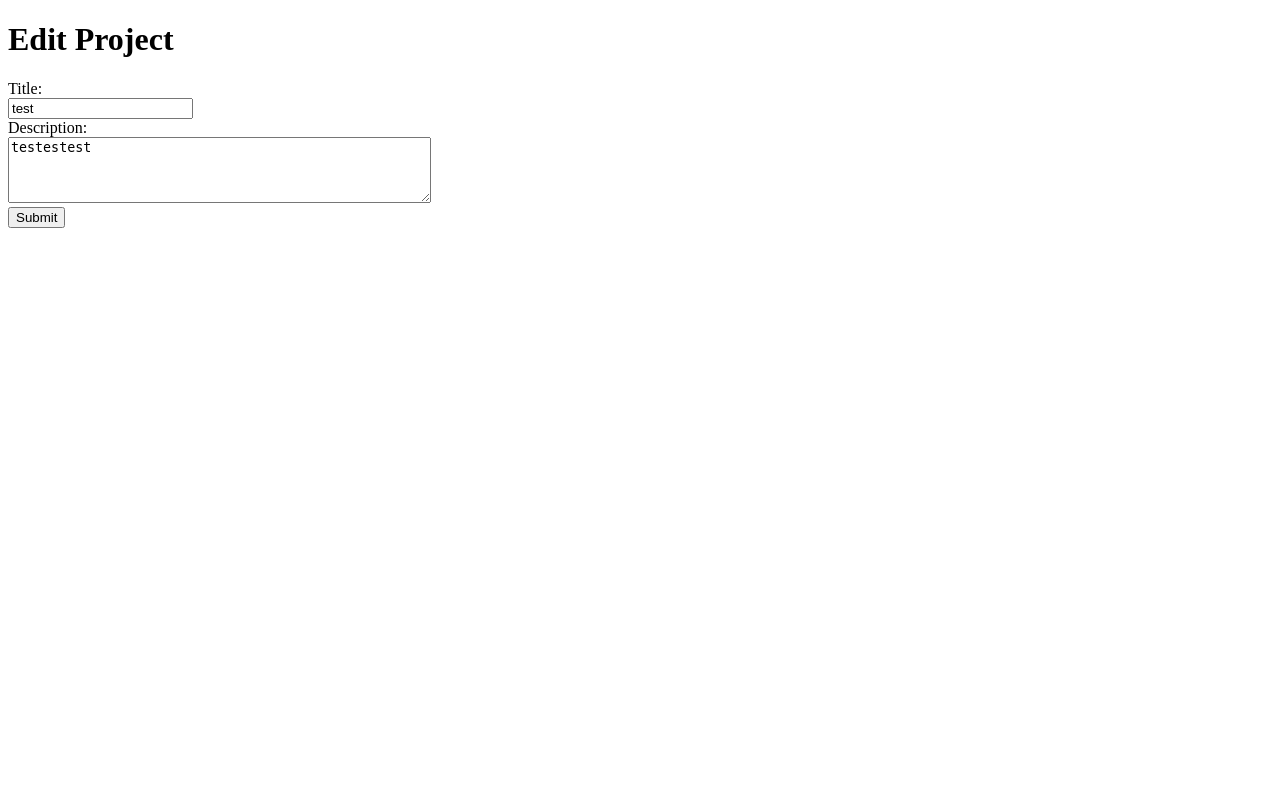
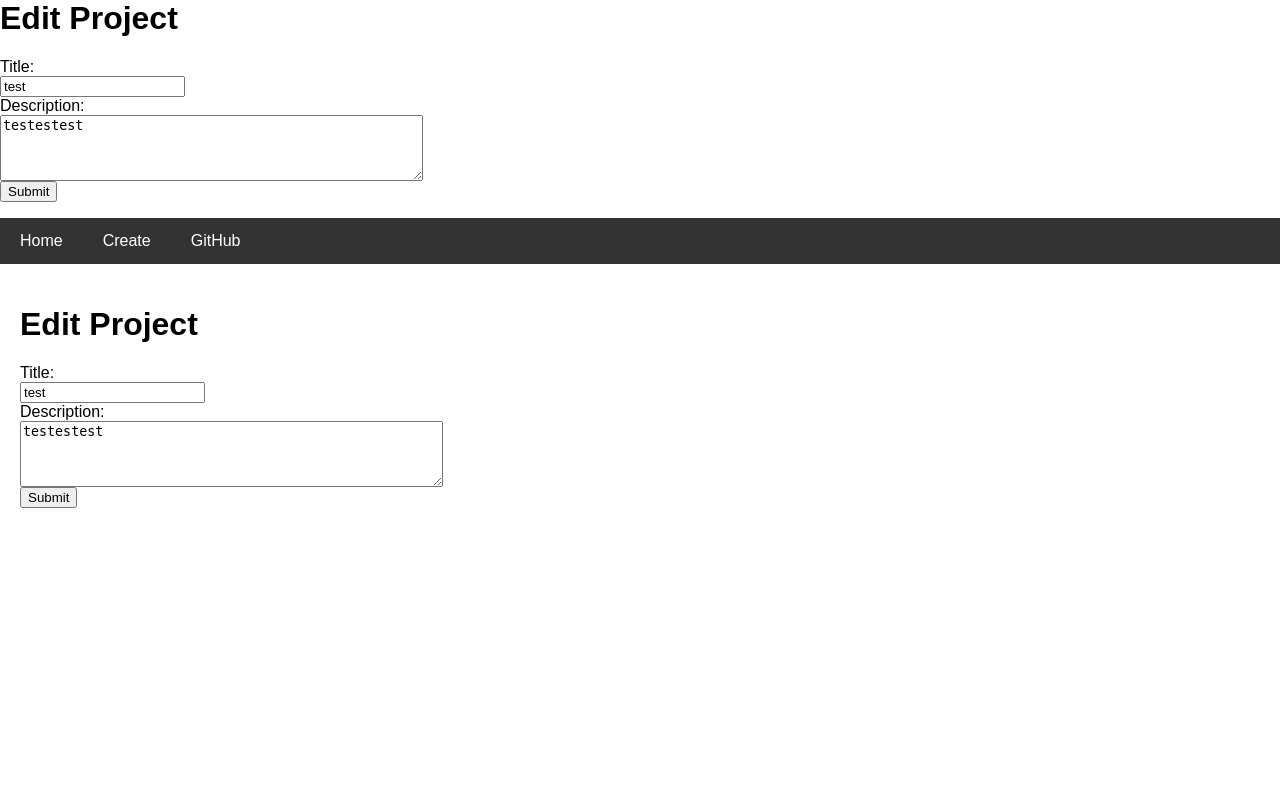
Before and after one commit to ellisgroenveld/di-clutter, a Flask app: page /edit/1 in a window 1280 px wide. Run offline with Flask 2, Linux system fonts and the light colour scheme; data comes from the database, SQL or seed files in the repository; both versions use the stored data as it was after the commit.

Commit message:
Base html + some changes

```diff
--- /dev/null
+++ b/app/templates/base.html
@@ -0,0 +1,45 @@
+<!DOCTYPE html>
+<html lang="en">
+<head>
+    <meta charset="UTF-8">
+    <meta name="viewport" content="width=device-width, initial-scale=1.0">
+    <title>{% block title %}{% endblock %}</title>
+    <style>
+        /* Basic CSS for the navigation bar */
+        body {
+            font-family: Arial, sans-serif;
+            margin: 0;
+            padding: 0;
+        }
+        nav {
+            background-color: #333;
+            overflow: hidden;
+        }
+        nav a {
+            float: left;
+            display: block;
+            color: white;
+            text-align: center;
+            padding: 14px 20px;
+            text-decoration: none;
+        }
+        nav a:hover {
+            background-color: #ddd;
+            color: black;
+        }
+        .content {
+            padding: 20px;
+        }
+    </style>
+</head>
+<body>
+    <nav>
+        <a href="{{ url_for('index') }}">Home</a>
+        <a href="{{ url_for('create') }}">Create</a>
+        <a href="{{ url_for('github_repos') }}">GitHub</a>
+    </nav>
+    <div class="content">
+        {% block content %}{% endblock %}
+    </div>
+</body>
+</html>
--- a/app/templates/edit.html
+++ b/app/templates/edit.html
@@ -1,10 +1,4 @@
-<!DOCTYPE html>
-<html lang="en">
-<head>
-    <meta charset="UTF-8">
-    <meta name="viewport" content="width=device-width, initial-scale=1.0">
-    <title>Edit Project</title>
-</head>
+
 <body>
     <h1>Edit Project</h1>
     <form method="post">
@@ -15,4 +9,22 @@
         <button type="submit">Submit</button>
     </form>
 </body>
-</html>
+
+
+
+{% extends 'base.html' %}
+
+{% block title %}Edit Project - DI Clutter{% endblock %}
+
+{% block content %}
+<body>
+    <h1>Edit Project</h1>
+    <form method="post">
+        <label for="title">Title:</label><br>
+        <input type="text" id="title" name="title" value="{{ project['title'] }}"><br>
+        <label for="description">Description:</label><br>
+        <textarea id="description" name="description" rows="4" cols="50">{{ project['description'] }}</textarea><br>
+        <button type="submit">Submit</button>
+    </form>
+</body>
+{% endblock %}
```
Also changed, not shown: app/templates/create.html (+6 -9 lines), app/templates/githubrepos.html (+6 -8 lines), app/templates/index.html (+7 -9 lines), README.md, your_database.db.
